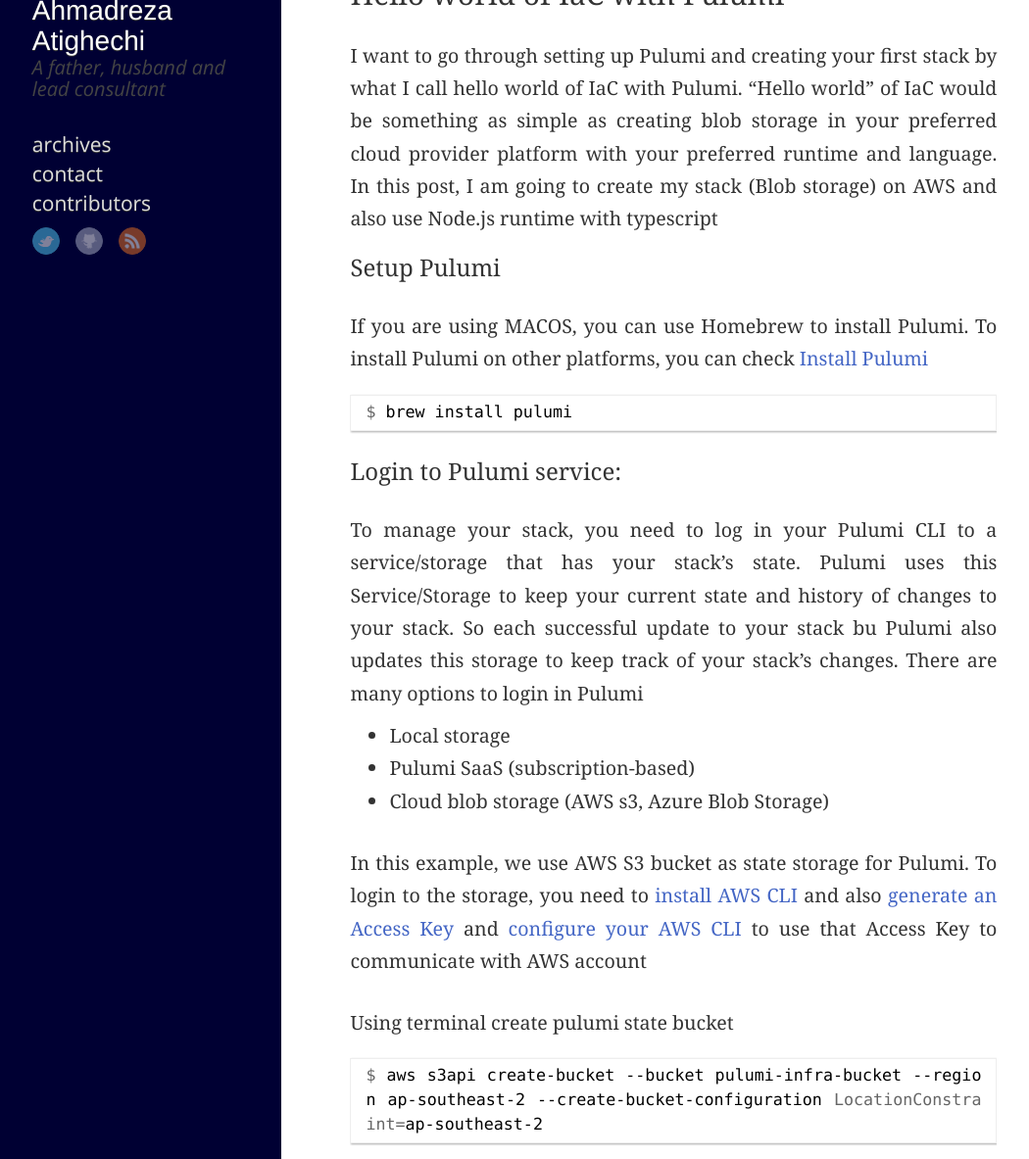
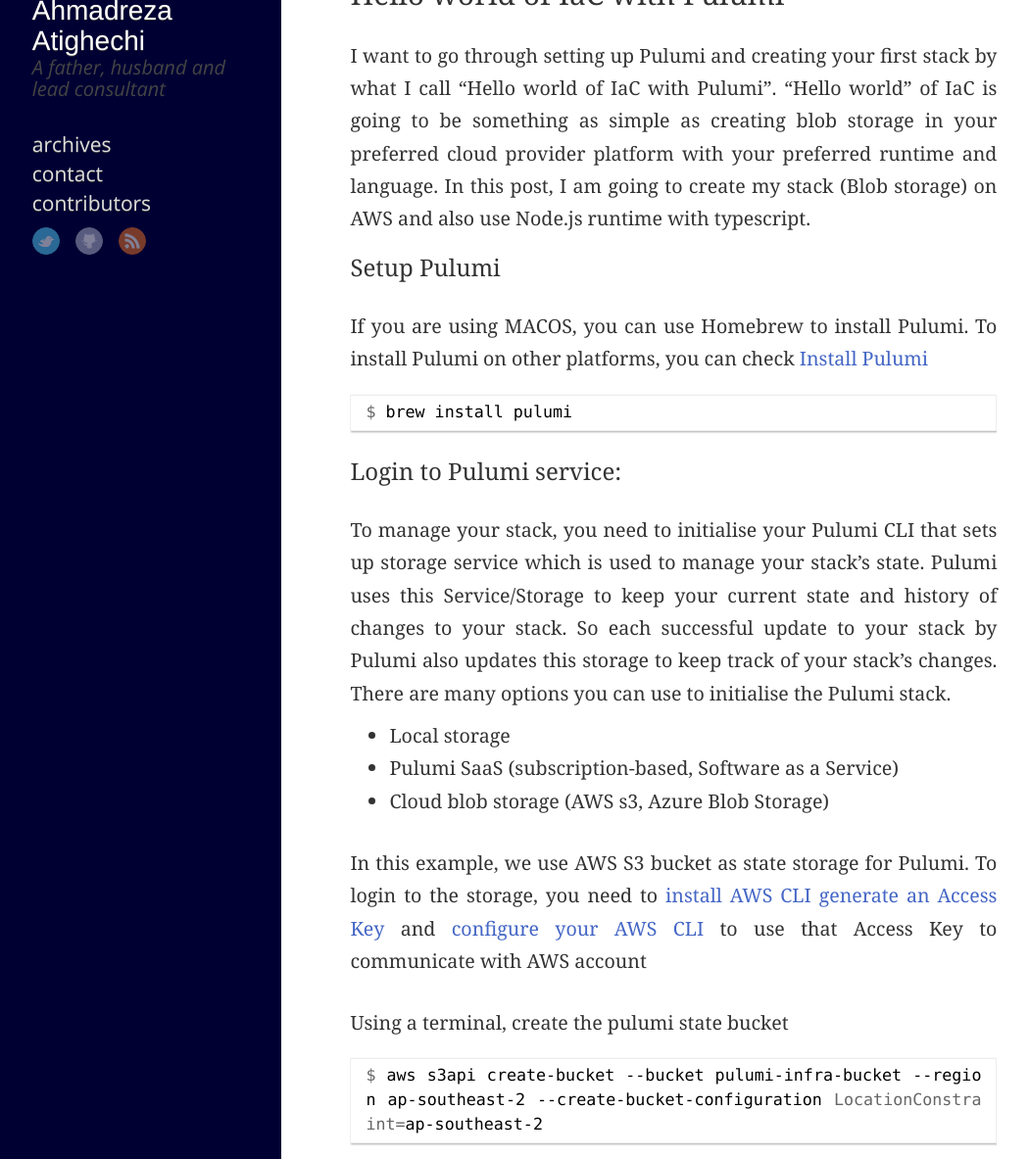
Before and after one commit to ahmad2x4/ahmadreza.com, a Jekyll site: the page built from _posts/2020/2020-05-06-standing-up-a-secure-aws-rds-and-beanstalk-with-pulumi.md, in a window 1280 px wide and 1400 px high, scrolled down 4026 px, cut to the strip 217-1400 px from the top of the window. Shown: the whole strip at 98% size, without its empty margins (7-1057 px from the left). Built offline with Jekyll 4.4.1, drawn with Linux system fonts in a browser that asks for light colours; nearby versions of some CDN libraries; comment, search, counter and statistics services are not loaded; some of the changed text lies outside the part shown.

Commit message:
2nd set of content reviews.

````diff
--- a/_posts/2020/2020-05-06-standing-up-a-secure-aws-rds-and-beanstalk-with-pulumi.md
+++ b/_posts/2020/2020-05-06-standing-up-a-secure-aws-rds-and-beanstalk-with-pulumi.md
@@ -72,8 +72,8 @@
 
 
 ## Hello world of IaC with Pulumi
-I want to go through setting up Pulumi and creating your first stack by what I call hello world of IaC with Pulumi.
-"Hello world" of IaC would be something as simple as creating blob storage in your preferred cloud provider platform with your preferred runtime and language. In this post, I am going to create my stack (Blob storage) on AWS and also use Node.js runtime with typescript
+I want to go through setting up Pulumi and creating your first stack by what I call "Hello world of IaC with Pulumi".
+"Hello world" of IaC is going to be something as simple as creating blob storage in your preferred cloud provider platform with your preferred runtime and language. In this post, I am going to create my stack (Blob storage) on AWS and also use Node.js runtime with typescript.
 
 ### Setup Pulumi
 
@@ -84,16 +84,16 @@
 ```
 
 ### Login to Pulumi service:
-To manage your stack, you need to log in your Pulumi CLI to a service/storage that has your stack's state. Pulumi uses this Service/Storage to keep your current state and history of changes to your stack. So each successful update to your stack bu Pulumi also updates this storage to keep track of your stack's changes.
-There are many options to login in Pulumi
+To manage your stack, you need to initialise your Pulumi CLI that sets up storage service which is used to manage your stack's state. Pulumi uses this Service/Storage to keep your current state and history of changes to your stack. So each successful update to your stack by Pulumi also updates this storage to keep track of your stack's changes.
+There are many options you can use to initialise the Pulumi stack.
 
 - Local storage
-- Pulumi SaaS (subscription-based)
+- Pulumi SaaS (subscription-based, Software as a Service)
 - Cloud blob storage (AWS s3, Azure Blob Storage)
 
-In this example, we use AWS S3 bucket as state storage for Pulumi. To login to the storage, you need to [install AWS CLI](https://docs.aws.amazon.com/cli/latest/userguide/cli-chap-install.html) and also [generate an Access Key](https://docs.aws.amazon.com/IAM/latest/UserGuide/id_credentials_access-keys.html#Using_CreateAccessKey) and [configure your AWS CLI](https://docs.aws.amazon.com/cli/latest/userguide/cli-chap-configure.html#cli-quick-configuration) to use that Access Key to communicate with AWS account
+In this example, we use AWS S3 bucket as state storage for Pulumi. To login to the storage, you need to [install AWS CLI](https://docs.aws.amazon.com/cli/latest/userguide/cli-chap-install.html) [generate an Access Key](https://docs.aws.amazon.com/IAM/latest/UserGuide/id_credentials_access-keys.html#Using_CreateAccessKey) and [configure your AWS CLI](https://docs.aws.amazon.com/cli/latest/userguide/cli-chap-configure.html#cli-quick-configuration) to use that Access Key to communicate with AWS account
 
-Using terminal create pulumi state bucket
+Using a terminal, create the pulumi state bucket
 
 
 ``` bash
@@ -163,7 +163,7 @@
 
 ```
 
-There is only three lines of code here the first line is importing pulumi/aws package and alias that as `aws`. Then the next line is using this API to create a new S3 bucket called `my-bucket-123` and then in the last line exports the name of the bucket.
+There are only three lines of code here. The first line is importing pulumi/aws package and alias as `aws`. The next line is using this API to create a new S3 bucket called `my-bucket-123`. The last line exports the name of the bucket.
 
 
 
@@ -173,7 +173,7 @@
 $ pulumi up
 ```
 
-Next, Pulumi asks you for the passphrase. Enter the same passphrase you have chosen during the initial setup. Then it analyses the current state of the environment (which in this case not created yet) and then reports back all the resources missing. It is essential to know that Pulumi does not create the resource straight away; it gets confirmation if you want to create those resources. Also, you can inspect the details of commands/resource it should create.
+Next, Pulumi asks you for the passphrase. Enter the same passphrase you have chosen during the initial setup. Then it analyses the current state of the environment (which in this case is not created yet) and then reports back all the resources missing. It is essential to know that Pulumi does not create the resource straight away; it asks for confirmation if you want to create those resources. This allows you to inspect the details of commands/resource it should create.
 
 ```
 Resources:
````
Also changed, not shown: other parts of _posts/2020/2020-05-06-standing-up-a-secure-aws-rds-and-beanstalk-with-pulumi.md (+3 -3 lines).
